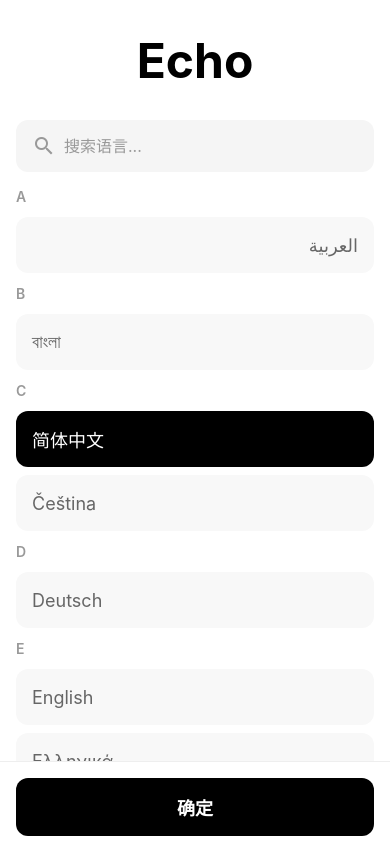
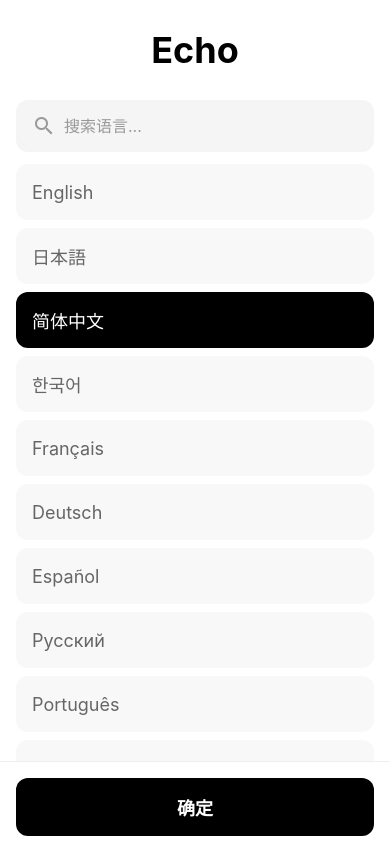
Before and after one commit to BobbyWang0120/echo_mobile, a React Native app: screen / in a window 390 px wide. Built offline with nearby package versions, Linux system fonts and the light colour scheme; what react-native-popup-menu would draw is missing.

Commit message:
feat: 优化启动页和语言选择器
1. 增大启动页Logo尺寸（72px）
   - 提升视觉效果
   - 优化等待体验

2. 简化语言选择器
   - 移除字母索引分组
   - 使用简单列表展示
   - 保持搜索功能
   - 优化滚动体验

```diff
--- a/src/screens/LanguageSelectionScreen.tsx
+++ b/src/screens/LanguageSelectionScreen.tsx
@@ -1,13 +1,11 @@
-import React, {useState, useRef} from 'react';
+import React, {useState} from 'react';
 import {
   View,
   Text,
   StyleSheet,
   TouchableOpacity,
   TextInput,
-  SectionList,
-  Dimensions,
-  SectionListData,
+  FlatList,
 } from 'react-native';
 import {SafeAreaView, useSafeAreaInsets} from 'react-native-safe-area-context';
 import Icon from 'react-native-vector-icons/MaterialIcons';
@@ -16,38 +14,25 @@
   code: string;
   name: string;
   confirmText: string;
-  group: string;
 };
 
-type Section = {
-  title: string;
-  data: Language[];
-};
-
-// 扩展语言列表
-const ALL_LANGUAGES: Language[] = [
-  {code: 'ar', name: 'العربية', confirmText: 'تأكيد', group: 'A'},
-  {code: 'bn', name: 'বাংলা', confirmText: 'নিশ্চিত করুন', group: 'B'},
-  {code: 'zh', name: '简体中文', confirmText: '确定', group: 'C'},
-  {code: 'cs', name: 'Čeština', confirmText: 'Potvrdit', group: 'C'},
-  {code: 'nl', name: 'Nederlands', confirmText: 'Bevestigen', group: 'N'},
-  {code: 'en', name: 'English', confirmText: 'Confirm', group: 'E'},
-  {code: 'fr', name: 'Français', confirmText: 'Confirmer', group: 'F'},
-  {code: 'de', name: 'Deutsch', confirmText: 'Bestätigen', group: 'D'},
-  {code: 'el', name: 'Ελληνικά', confirmText: 'Επιβεβαίωση', group: 'E'},
-  {code: 'hi', name: 'हिन्दी', confirmText: 'पुष्टि करें', group: 'H'},
-  {code: 'id', name: 'Bahasa Indonesia', confirmText: 'Konfirmasi', group: 'I'},
-  {code: 'it', name: 'Italiano', confirmText: 'Conferma', group: 'I'},
-  {code: 'ja', name: '日本語', confirmText: '確認', group: 'J'},
-  {code: 'ko', name: '한국어', confirmText: '확인', group: 'K'},
-  {code: 'ms', name: 'Bahasa Melayu', confirmText: 'Sahkan', group: 'M'},
-  {code: 'pl', name: 'Polski', confirmText: 'Potwierdź', group: 'P'},
-  {code: 'pt', name: 'Português', confirmText: 'Confirmar', group: 'P'},
-  {code: 'ru', name: 'Русский', confirmText: 'Подтвердить', group: 'R'},
-  {code: 'es', name: 'Español', confirmText: 'Confirmar', group: 'E'},
-  {code: 'th', name: 'ไทย', confirmText: 'ยืนยัน', group: 'T'},
-  {code: 'tr', name: 'Türkçe', confirmText: 'Onayla', group: 'T'},
-  {code: 'vi', name: 'Tiếng Việt', confirmText: 'Xác nhận', group: 'V'},
+// 语言列表
+const LANGUAGES: Language[] = [
+  {code: 'en', name: 'English', confirmText: 'Confirm'},
+  {code: 'ja', name: '日本語', confirmText: '確認'},
+  {code: 'zh', name: '简体中文', confirmText: '确定'},
+  {code: 'ko', name: '한국어', confirmText: '확인'},
+  {code: 'fr', name: 'Français', confirmText: 'Confirmer'},
+  {code: 'de', name: 'Deutsch', confirmText: 'Bestätigen'},
+  {code: 'es', name: 'Español', confirmText: 'Confirmar'},
+  {code: 'ru', name: 'Русский', confirmText: 'Подтвердить'},
+  {code: 'pt', name: 'Português', confirmText: 'Confirmar'},
+  {code: 'it', name: 'Italiano', confirmText: 'Conferma'},
+  {code: 'vi', name: 'Tiếng Việt', confirmText: 'Xác nhận'},
+  {code: 'th', name: 'ไทย', confirmText: 'ยืนยัน'},
+  {code: 'ar', name: 'العربية', confirmText: 'تأكيد'},
+  {code: 'hi', name: 'हिन्दी', confirmText: 'पुष्टि करें'},
+  {code: 'id', name: 'Bahasa Indonesia', confirmText: 'Konfirmasi'},
 ];
 
 type Props = {
@@ -55,41 +40,19 @@
 };
 
 const LanguageSelectionScreen: React.FC<Props> = ({onLanguageSelected}) => {
-  const [selectedLanguage, setSelectedLanguage] = useState(ALL_LANGUAGES[2]); // 默认选中简体中文
+  const [selectedLanguage, setSelectedLanguage] = useState(LANGUAGES[2]); // 默认选中简体中文
   const [searchText, setSearchText] = useState('');
   const insets = useSafeAreaInsets();
-  const sectionListRef = useRef<SectionList<Language>>(null);
 
-  // 按字母分组并过滤语言
-  const getSectionData = (): Section[] => {
-    const filteredLanguages = ALL_LANGUAGES.filter(
+  // 过滤语言
+  const getFilteredLanguages = () => {
+    if (!searchText) return LANGUAGES;
+    return LANGUAGES.filter(
       lang =>
         lang.name.toLowerCase().includes(searchText.toLowerCase()) ||
         lang.code.toLowerCase().includes(searchText.toLowerCase()),
     );
-
-    const groups = filteredLanguages.reduce((acc, lang) => {
-      const group = acc.find(g => g.title === lang.group);
-      if (group) {
-        group.data.push(lang);
-      } else {
-        acc.push({title: lang.group, data: [lang]});
-      }
-      return acc;
-    }, [] as Section[]);
-
-    return groups.sort((a, b) => a.title.localeCompare(b.title));
   };
-
-  const renderSectionHeader = ({
-    section,
-  }: {
-    section: SectionListData<Language>;
-  }) => (
-    <View style={styles.sectionHeader}>
-      <Text style={styles.sectionHeaderText}>{section.title}</Text>
-    </View>
-  );
 
   const renderItem = ({item}: {item: Language}) => (
     <TouchableOpacity
@@ -139,14 +102,11 @@
       </View>
 
       {/* 语言列表 */}
-      <SectionList
-        ref={sectionListRef}
-        sections={getSectionData()}
+      <FlatList
+        data={getFilteredLanguages()}
         renderItem={renderItem}
-        renderSectionHeader={renderSectionHeader}
         keyExtractor={item => item.code}
         showsVerticalScrollIndicator={false}
-        stickySectionHeadersEnabled={false}
         contentContainerStyle={[
           styles.listContent,
           {
@@ -171,12 +131,12 @@
     backgroundColor: '#FFFFFF',
   },
   logoContainer: {
-    height: 120,
+    height: 100,
     justifyContent: 'center',
     alignItems: 'center',
   },
   logoText: {
-    fontSize: 48,
+    fontSize: 36,
     fontWeight: 'bold',
     color: '#000000',
   },
@@ -202,15 +162,6 @@
   },
   listContent: {
     paddingHorizontal: 16,
-  },
-  sectionHeader: {
-    paddingVertical: 8,
-    backgroundColor: '#FFFFFF',
-  },
-  sectionHeaderText: {
-    fontSize: 14,
-    fontWeight: '600',
-    color: '#999999',
   },
   languageItem: {
     height: 56,
--- a/src/screens/SplashScreen.tsx
+++ b/src/screens/SplashScreen.tsx
@@ -1,26 +1,22 @@
 import React, {useEffect} from 'react';
-import {Text, StyleSheet} from 'react-native';
+import {View, Text, StyleSheet} from 'react-native';
 import {SafeAreaView} from 'react-native-safe-area-context';
 
-// SplashScreen组件：展示应用Logo的欢迎页面
-interface SplashScreenProps {
+type Props = {
   onComplete: () => void;
-}
+};
 
-const SplashScreen: React.FC<SplashScreenProps> = ({onComplete}) => {
+const SplashScreen: React.FC<Props> = ({onComplete}) => {
   useEffect(() => {
-    // 1.5秒后触发完成回调
-    const timer = setTimeout(() => {
-      onComplete();
-    }, 1500);
-
-    // 清理定时器
+    const timer = setTimeout(onComplete, 1500);
     return () => clearTimeout(timer);
   }, [onComplete]);
 
   return (
     <SafeAreaView style={styles.container}>
-      <Text style={styles.logo}>Echo</Text>
+      <View style={styles.content}>
+        <Text style={styles.logo}>Echo</Text>
+      </View>
     </SafeAreaView>
   );
 };
@@ -29,11 +25,14 @@
   container: {
     flex: 1,
     backgroundColor: '#FFFFFF',
+  },
+  content: {
+    flex: 1,
     justifyContent: 'center',
     alignItems: 'center',
   },
   logo: {
-    fontSize: 36,
+    fontSize: 72,
     fontWeight: 'bold',
     color: '#000000',
   },
```
